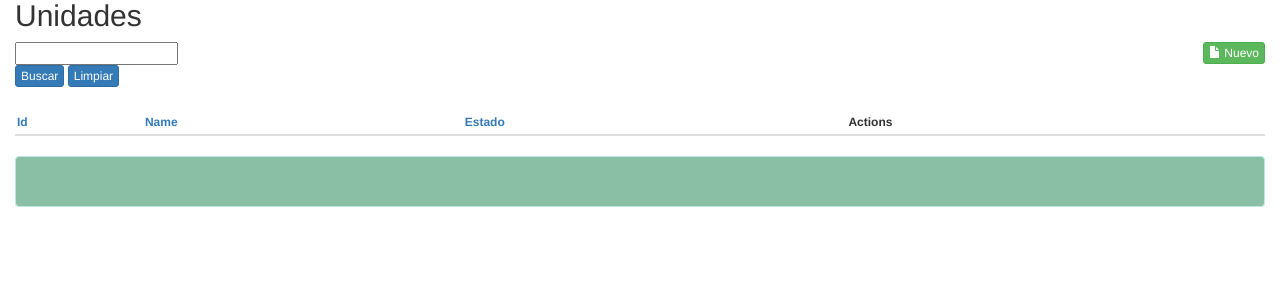
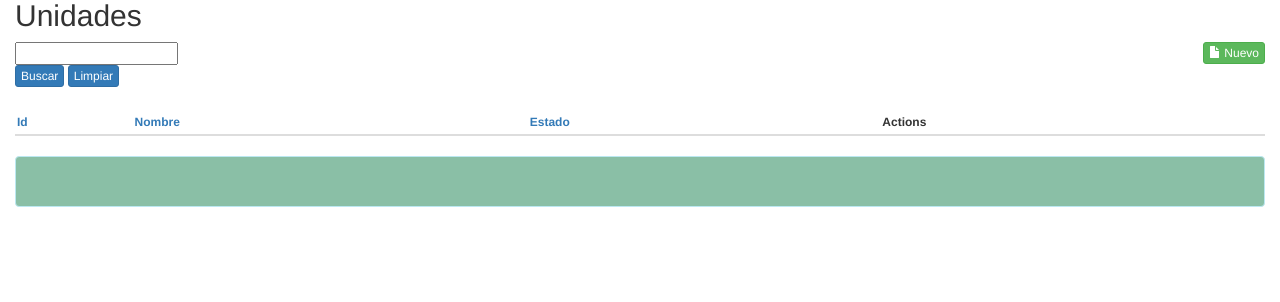
Before and after one commit to cesarluis1000/dirnic, a CakePHP app: the page made by app/View/Unidades/index.ctp in a window 1280 px wide. Shown: the part 147-449 px from the top of the page. Run offline with PHP 8.4 and a stand-in for CakePHP, Linux system fonts and the light colour scheme; the template is opened without the code that fills it, so the values that code supplies are empty; form fields are guessed from the names that the template uses; some libraries are stand-ins or nearby versions.

Commit message:
Api unidades

```diff
--- a/app/Controller/UnidadesController.php
+++ b/app/Controller/UnidadesController.php
@@ -35,7 +35,7 @@ class UnidadesController extends AppController {
 	}
 
 	public function index2() {
-	    $options = array('fields' => array('id', 'name'),'order' => array('id DESC'),'recursive' => -1);
+	    $options = array('fields' => array('id', 'nombre'),'order' => array('nombre ASC'),'recursive' => -1);
 	    $Unidades = $this->Unidad->find('all',$options);
 	    //pr($Unidades); exit;
 	    $Unidades = Set::extract($Unidades, '{n}.Unidad');
--- a/app/Model/Unidad.php
+++ b/app/Model/Unidad.php
@@ -12,7 +12,7 @@ class Unidad extends AppModel {
  *
  * @var string
  */
-	public $displayField = 'name';
+	public $displayField = 'nombre';
 
 /**
  * Validation rules
--- a/app/View/Unidades/add.ctp
+++ b/app/View/Unidades/add.ctp
@@ -3,7 +3,7 @@
 	<?php echo $this->Form->create('Unidad', array('class' => 'form-horizontal',
 		'inputDefaults'=>array('div' => array('class' => 'form-group'),'between' => '<div class="col-sm-6">','after' => '</div>','class'=>'form-control input-xs','error' => array('attributes' => array('wrap' => 'span', 'class' => 'help-inline'))))); ?>
 		<?php
-		echo $this->Form->input('name',array('label'=>array('class'=>'control-label col-sm-2')));
+		echo $this->Form->input('nombre',array('label'=>array('class'=>'control-label col-sm-2')));
 		echo $this->Form->input('estado',array('label'=>array('class'=>'control-label col-sm-2'),'options'=> $a_estados,'empty' => 'Seleccionar'));
 	?>
 	<div class="form-group">
--- a/app/View/Unidades/edit.ctp
+++ b/app/View/Unidades/edit.ctp
@@ -4,7 +4,7 @@
 		'inputDefaults'=>array('div' => array('class' => 'form-group'),'between' => '<div class="col-sm-6">','after' => '</div>','class'=>'form-control input-xs','error' => array('attributes' => array('wrap' => 'span', 'class' => 'help-inline'))))); ?>
 		<?php
 		echo $this->Form->input('id',array('label'=>array('class'=>'control-label col-sm-2')));
-		echo $this->Form->input('name',array('label'=>array('class'=>'control-label col-sm-2')));
+		echo $this->Form->input('nombre',array('label'=>array('class'=>'control-label col-sm-2')));
 		echo $this->Form->input('estado',array('label'=>array('class'=>'control-label col-sm-2'),'options'=> $a_estados,'empty' => 'Seleccionar'));
 	?>
 	<div class="form-group">
--- a/app/View/Unidades/index.ctp
+++ b/app/View/Unidades/index.ctp
@@ -36,7 +36,7 @@
 	<thead>
 	<tr>
 			<th><?php echo $this->Paginator->sort('id'); ?></th>
-			<th><?php echo $this->Paginator->sort('name'); ?></th>
+			<th><?php echo $this->Paginator->sort('nombre'); ?></th>
 			<th><?php echo $this->Paginator->sort('estado'); ?></th>
 			<th class="actions"><?php echo __('Actions'); ?></th>
 	</tr>
@@ -45,7 +45,7 @@
 	<?php foreach ($unidades as $unidad): ?>
 	<tr>
 		<td><?php echo h($unidad['Unidad']['id']); ?>&nbsp;</td>
-		<td><?php echo h($unidad['Unidad']['name']); ?>&nbsp;</td>
+		<td><?php echo h($unidad['Unidad']['nombre']); ?>&nbsp;</td>
 		<td><?php echo h($a_estados[$unidad['Unidad']['estado']]); ?>&nbsp;</td>
 		<td class="actions">
 			<?php echo $this->Html->link($this->Html->tag('span', '', array('class' => 'glyphicon glyphicon-eye-open')), array('action' => 'view', $unidad['Unidad']['id']),array('class' => 'btn btn-info btn-xs','escape'=>false)); ?>
--- a/app/View/Unidades/view.ctp
+++ b/app/View/Unidades/view.ctp
@@ -5,9 +5,9 @@
 			<?php echo h($unidad['Unidad']['id']); ?>
 			&nbsp;
 		</dd>
-		<dt><?php echo __('Name'); ?></dt>
+		<dt><?php echo __('nombre'); ?></dt>
 		<dd>
-			<?php echo h($unidad['Unidad']['name']); ?>
+			<?php echo h($unidad['Unidad']['nombre']); ?>
 			&nbsp;
 		</dd>
 		<dt><?php echo __('Estado'); ?></dt>
```
